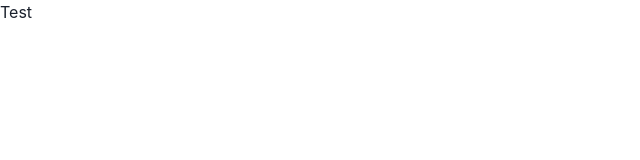
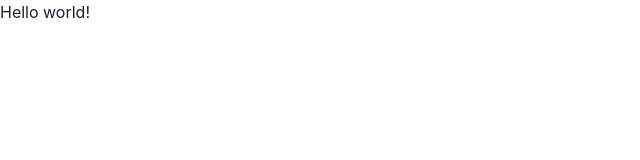
Before and after one commit to princhcanal/nestjs-nextjs-template, a Next.js app in the folder frontend/: page / in a window 1280 px wide. Shown: the top 160 px of the page, without its empty margins (0-640 px from the left). Built offline with nearby package versions, Linux system fonts and the light colour scheme.

Commit message:
test git hook

```diff
--- a/frontend/package.json
+++ b/frontend/package.json
@@ -9,7 +9,10 @@
     "lint": "next lint"
   },
   "lint-staged": {
-    "src/**/*.{ts,tsx}": "npm run lint"
+    "src/**/*.{ts,tsx}": [
+      "npm run lint",
+      "git add"
+    ]
   },
   "husky": {
     "hooks": {
--- a/frontend/src/pages/index.tsx
+++ b/frontend/src/pages/index.tsx
@@ -1,7 +1,7 @@
 import type { NextPage } from 'next';
 
 const Home: NextPage = () => {
-  return <h1>Test</h1>;
+  return <h1>Hello world!</h1>;
 };
 
 export default Home;
```
